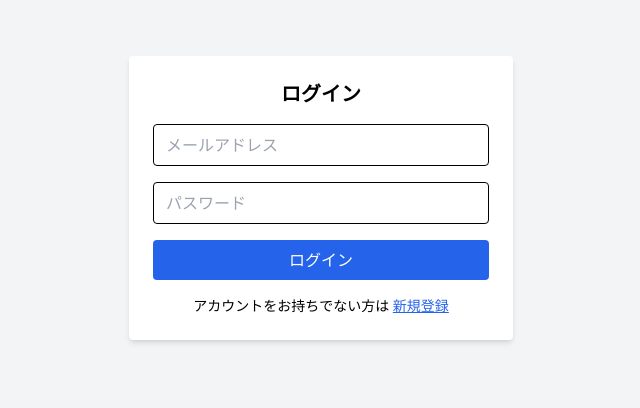
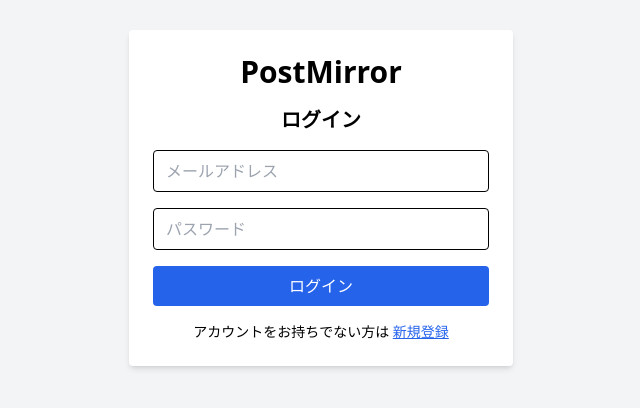
Before and after one commit to YuyaIshii-build/postmirror, a Next.js app: page /login in a window 1280 px wide. Shown: the part 202-610 px from the top of the page, without its empty margins (319-959 px from the left). Built offline with nearby package versions, Linux system fonts and the light colour scheme.

Commit message:
Fix: Logo in login and signup page

```diff
--- a/app/(auth)/login/LoginForm.tsx
+++ b/app/(auth)/login/LoginForm.tsx
@@ -34,6 +34,9 @@
   return (
     <div className="min-h-screen flex items-center justify-center bg-gray-100 p-4">
       <div className="bg-white p-6 rounded shadow-md w-full max-w-sm space-y-4">
+        {/* 🔹 テキストロゴ */}
+        <div className="text-3xl font-bold text-center text-black">PostMirror</div>
+
         <h1 className="text-xl font-bold text-center">ログイン</h1>
 
         {error && (
--- a/app/(auth)/signup/page.tsx
+++ b/app/(auth)/signup/page.tsx
@@ -63,6 +63,9 @@
   return (
     <div className="min-h-screen flex items-center justify-center bg-gray-100 p-4">
       <div className="bg-white p-6 rounded shadow-md w-full max-w-sm space-y-4">
+        {/* 🔹 テキストロゴ */}
+        <div className="text-3xl font-bold text-center text-black">PostMirror</div>
+
         <h1 className="text-xl font-bold text-center">新規登録</h1>
 
         <input
```
